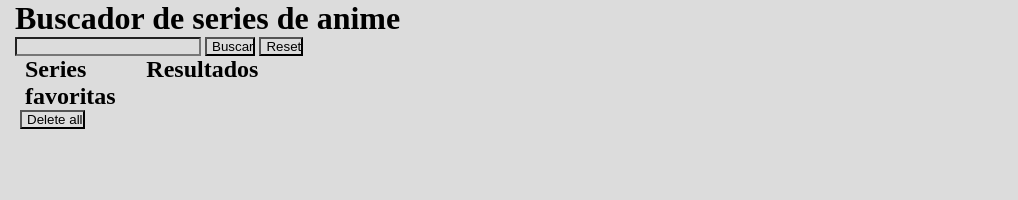
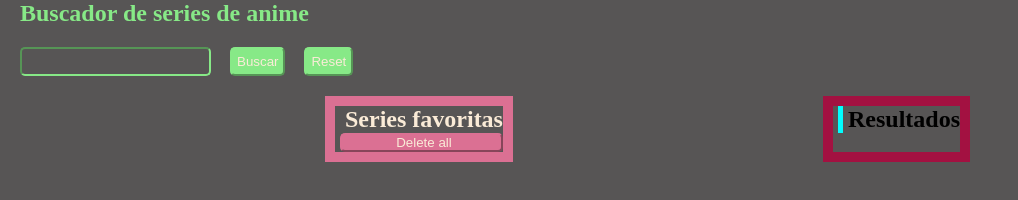
Before and after one commit to Adalab/modulo-2-evaluacion-final-lauramargo, a website: page src/html/index.html in a window 1280 px wide. Shown: the whole page, without its empty margins (0-1018 px from the left). Drawn offline with nearby package versions, Linux system fonts and the light colour scheme; files that its build step writes are made by us from their sources.

Commit message:
create function delete each favourite with buttonTrash

```diff
--- a/src/html/index.html
+++ b/src/html/index.html
@@ -13,18 +13,22 @@
 </head>
 
 <body>
-  <h1>Buscador de series de anime</h1>
+  <section class="header">
+    <h1 class="header__h1">Buscador de series de anime</h1>
     <form action="">
-    <input class="textUser js-textUser" type="text">
+      <input class="header__textUser js-textUser" type="text">
 
-    <button type="submit" class="btnSearch js-btnSearch">Buscar</button>
+      <button type="submit" class="header__btnSearch js-btnSearch">Buscar</button>
 
-    <button type="reset" class="btnReset js-btnSearch">Reset</button>
+      <button type="reset" class=" header__btnReset js-btnSearch">Reset</button>
     </form>
-  <div class="page">
-    <div class="favorites">
-      <h2 class="favorites_h2">Series favoritas</h2>
-      <ul class="favorites_ulf js-favorites">
+  </section>
+  <section class="main">
+
+    <div class="main__favorites">
+      <h2 class="main__favorites--h2">Series favoritas</h2>
+      <div class="main__favorites--container">
+        <ul class="main__favorites--ulf js-favorites">
           <!--<li>
             <article>
               <img src="" alt="">
@@ -32,13 +36,21 @@
             </article>
           </li>-->
         </ul>
-      <button class="js_deleteFavs">Delete all</button>
       </div>
-    <div class="results">
-      <h2>Resultados</h2>
-      <ul class="results_ulr js-results"></ul>
+
+
+      <button class=" main__favorites--trash js_deleteFavs">Delete all</button>
     </div>
+    <div class="main__results">
+      <article class="main__results--art">
+        <h2 class="main__results--h2">Resultados</h2>
+      </article>
+      <ul class="main__results--ulr js-results"></ul>
     </div>
+
+  </section>
+
+
 
 
   <script src="./assets/js/main.js"></script>
--- a/src/scss/pages/_index.scss
+++ b/src/scss/pages/_index.scss
@@ -1,31 +1,107 @@
 * {
   padding-left: 5px;
-  background-color: gainsboro;
+  background-color: rgb(87, 85, 85);
 }
 
-.page {
+.header {
   display: flex;
+  flex-direction: column;
+
+  &__h1 {
+    color: rgb(135, 233, 135);
+    margin-bottom: 20px;
+  }
+
+  &__textUser {
+    border-radius: 5px;
+    border-color: rgb(135, 233, 135);
+    color: antiquewhite;
+    padding: 5px;
+    margin-bottom: 20px;
+    margin-right: 15px;
+  }
+
+  &__btnSearch {
+    border-radius: 5px;
+    border-color: rgb(135, 233, 135);
+    color: antiquewhite;
+    background-color: rgb(135, 233, 135);
+    padding: 5px;
+    margin-right: 15px;
+
+  }
+
+  &__btnReset {
+    border-radius: 5px;
+    border-color: rgb(135, 233, 135);
+    color: antiquewhite;
+    background-color: rgb(135, 233, 135);
+    padding: 5px;
+  }
+
+
+
+}
+
+.main {
+  display: flex;
+  flex-direction: row;
   justify-content: space-evenly;
 
-  .favorites {
+  &__favorites {
+    display: flex;
+    flex-direction: column;
+    border: solid 10px palevioletred;
 
-    flex-direction: column;
-    justify-content: left;
+
+    &--h2 {
+      text-align: center;
+      color: antiquewhite;
+
+    }
+
+    &--container {
+      display: flex;
+      flex-direction: row;
+
+      &--ulf {}
+    }
+
+
+
+    &--trash {
+      border-radius: 5px;
+      border-color: palevioletred;
+      color: antiquewhite;
+      background-color: palevioletred;
+
+    }
+
   }
 
-  .favourite {
-    border: solid 10px greenyellow;
+  &__results {
+    border: solid 10px rgb(163, 17, 65);
 
-    &_title {
-      color: greenyellow;
+    &--art {
+      background-color: aqua;
+
+      &--h2 {
+        text-align: center;
+        color: antiquewhite;
+
+      }
+    }
+
+    &--ulr {
+      .favourite {
+        border: solid 10px greenyellow;
+
+        &_title {
+          color: greenyellow;
+        }
+      }
     }
   }
 
-  .results {
 
-    flex-direction: column;
-    justify-content: right;
-    width: 100rem;
-
-  }
 }
```
Also changed, not shown: src/js/main.js (+66 -34 lines). Lines whose indentation alone changed are shown as unchanged.
